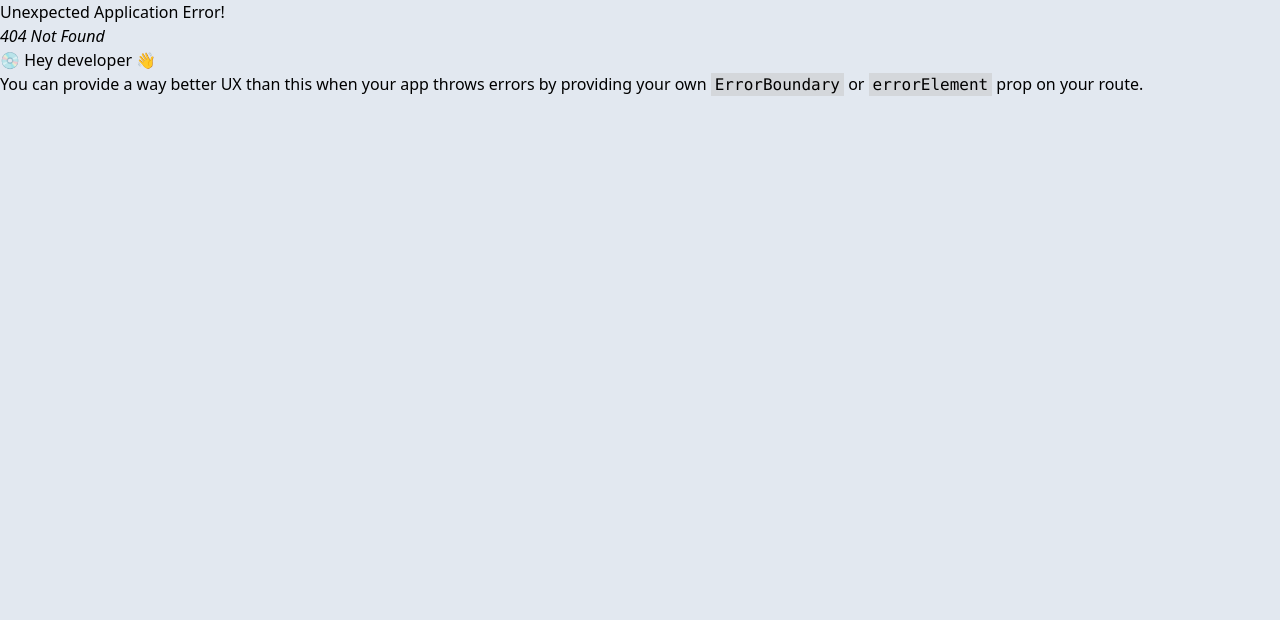
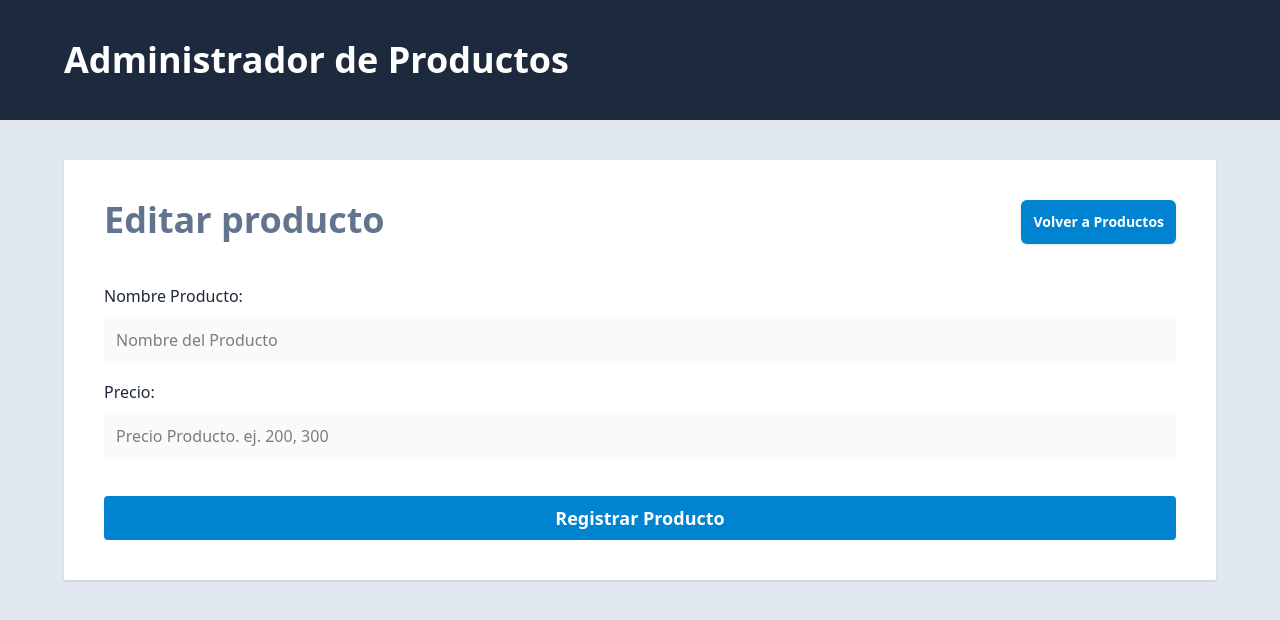
Before and after one commit to JesusPineda29/Frontend_PERN_adminProducts, a React (Vite) app: page /Productos/1/editar in a window 1280 px wide. Before the commit this address had no page. Shown: the top 620 px of the page. Built offline with nearby package versions, Linux system fonts and the light colour scheme.

Commit message:
agregando editar

```diff
--- a/src/components/ProductDetails.tsx
+++ b/src/components/ProductDetails.tsx
@@ -1,3 +1,4 @@
+import { Link } from "react-router-dom"
 import type { Product } from "../types"
 import { formatCurrency } from "../utils"
 
@@ -21,7 +22,12 @@
                 {isAvailable}
             </td>
             <td className="p-3 text-lg text-gray-800 ">
-
+                <div className="flex gap-2 items-center">
+                    <Link
+                        to={`/Productos/${product.id}/editar`}
+                        className="bg-sky-600 text-white rounded-lg w-full  text-center font-bold uppercase shadow-md hover:bg-sky-500 transition-colors"
+                    >Editar</Link>
+                </div>
             </td>
         </tr>
     )
--- a/src/router.tsx
+++ b/src/router.tsx
@@ -2,6 +2,7 @@
 import { Layout } from './layouts/Layout'
 import { Products, loader as productsLoader } from './views/Products'
 import { NewProduct, action as newProductAction } from './views/NewProduct';
+import { EditProduct, loader as aditProductLoader } from './views/EditProduct';
 
 
 export const router = createBrowserRouter([
@@ -18,6 +19,11 @@
                 path: 'Productos/nuevo',
                 element: <NewProduct />,
                 action: newProductAction
+            },
+            {
+                path: 'Productos/:id/editar', // ROA Pattern - esto es una ruta para editar un producto específico
+                element: <EditProduct />,
+                loader: aditProductLoader
             }
         ]
     }
--- a/src/services/ProductService.ts
+++ b/src/services/ProductService.ts
@@ -17,7 +17,7 @@
         });
         if (result.success) {
             const url = `${import.meta.env.VITE_API_URL}/api/products`;
-            await axios.post(url, {name: result.output.name, price: result.output.price});
+            await axios.post(url, {name: result.output.name, price: result.output.price, availability: true});
         } else {
             throw new Error('Datos no válidos')
         }
--- /dev/null
+++ b/src/views/EditProduct.tsx
@@ -0,0 +1,87 @@
+import { Link, Form, useActionData, redirect  } from "react-router-dom";
+import type {ActionFunctionArgs, LoaderFunctionArgs} from "react-router-dom";
+import { ErrorMessage } from "../components/ErrorMessage";
+import { addProduct } from "../services/ProductService";
+
+export async function loader({params} : LoaderFunctionArgs) {
+    console.log(params)
+}
+
+export async function action({ request } :ActionFunctionArgs) {
+    const data = Object.fromEntries(await request.formData());
+
+    let error = '';
+    if (Object.values(data).includes('')) {
+        error = 'Todos los campos son obligatorios';
+    }
+    if (error.length) {
+        return error
+    }
+
+    await addProduct(data)
+
+    return redirect('/')
+}
+
+
+
+
+export const EditProduct = () => {
+
+    const error = useActionData() as string
+
+
+    return (
+        <>
+            <div className="flex justify-between">
+                <h2 className="text-4xl font-black text-slate-500">Editar producto</h2>
+                <Link
+                    to={"/"}
+                    className="rounded-md bg-sky-600 p-3 text-sm font-bold text-white shadow-sm hover:bg-sky-500"
+                >
+                    Volver a Productos
+                </Link>
+            </div>
+
+            {error && <ErrorMessage>{error}</ErrorMessage>}
+
+
+            <Form
+                className="mt-10"
+                method="post"
+            >
+                <div className="mb-4">
+                    <label
+                        className="text-gray-800"
+                        htmlFor="name"
+                    >Nombre Producto:</label>
+                    <input
+                        id="name"
+                        type="text"
+                        className="mt-2 block w-full p-3 bg-gray-50"
+                        placeholder="Nombre del Producto"
+                        name="name"
+                    />
+                </div>
+                <div className="mb-4">
+                    <label
+                        className="text-gray-800"
+                        htmlFor="price"
+                    >Precio:</label>
+                    <input
+                        id="price"
+                        type="number"
+                        className="mt-2 block w-full p-3 bg-gray-50"
+                        placeholder="Precio Producto. ej. 200, 300"
+                        name="price"
+                    />
+                </div>
+                <input
+                    type="submit"
+                    className="mt-5 w-full bg-sky-600 p-2 text-white font-bold text-lg cursor-pointer rounded"
+                    value="Registrar Producto"
+                />
+            </Form>
+        </>
+    )
+}
```
